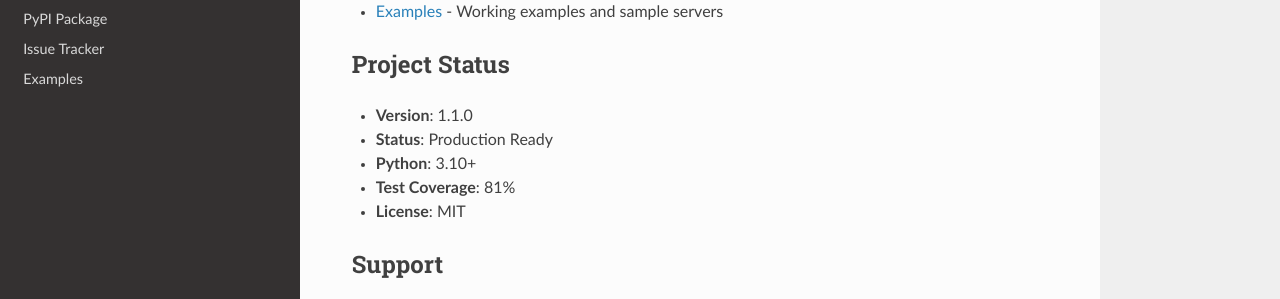
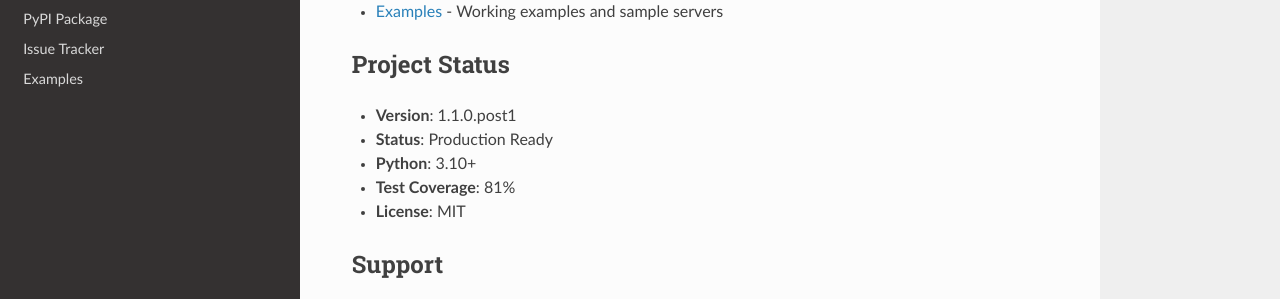
Before and after one commit to apisani1/mcp-multi-server, a Sphinx documentation site: the page built from docs/index.md, in a window 1280 px wide and 900 px high, scrolled down 2839 px. Shown: the part 311-610 px from the top of the window. Built offline with Sphinx 7.4.7 and the Read the Docs theme 3.1.0, drawn with Linux system fonts in a browser that asks for light colours.

Commit message:
release 1.1.0.post1: chore(patch) post
Changes
--------------------------------------------------------------------------------
This is a maintenance release with no changes to the public API. All updates are internal to the development infrastructure and tooling.

CI/CD Improvements:
The GitHub Actions workflows for tests, release, and docs have been overhauled and synced with the latest project template. Integration tests are now correctly excluded from the standard CI test run, and a dedicated tests:ci command was added to run.sh to make this distinction explicit. A missing system dependency step required for Pillow compilation was restored to the test workflow.

Release Script Overhaul:
The release script (scripts/release.py) was significantly refactored. It now uses a RollbackState mechanism to safely undo partial changes if the release process fails mid-way, and adds an interactive confirmation mode so each step can be reviewed before execution.

Developer Tooling:
The Makefile and run.sh script were synced with the latest generate-project template, bringing in additional development commands and improving consistency. A fix was also applied for Python 3 PATH resolution under Poetry 2.x. The notes/ directory is now excluded from version control via .gitignore.

```diff
--- a/docs/conf.py
+++ b/docs/conf.py
@@ -14,7 +14,7 @@
 project = "mcp-multi-server"
 copyright = f"{datetime.now().year}, Antonio Pisani"
 author = "Antonio Pisani"
-release = "1.1.0"
+release = "1.1.0.post1"
 
 os.environ["SPHINX_BUILD"] = "True"
 
--- a/docs/index.md
+++ b/docs/index.md
@@ -194,7 +194,7 @@
 
 ## Project Status
 
-- **Version**: 1.1.0
+- **Version**: 1.1.0.post1
 - **Status**: Production Ready
 - **Python**: 3.10+
 - **Test Coverage**: 81%
--- a/pyproject.toml
+++ b/pyproject.toml
@@ -4,7 +4,7 @@
 
 [project]
 name = "mcp-multi-server"
-version = "1.1.0"
+version = "1.1.0.post1"
 description = "A Python library for managing connections to multiple Model Context Protocol (MCP) servers"
 authors = [{ name = "Antonio Pisani", email = "antonio.pisani@gmail.com" }]
 readme = "README.md"
--- a/src/mcp_multi_server/__init__.py
+++ b/src/mcp_multi_server/__init__.py
@@ -56,7 +56,7 @@
     - Examples: https://github.com/apisani1/mcp-multi-server/tree/main/examples
 """
 
-__version__ = "1.1.0"
+__version__ = "1.1.0.post1"
 
 from .client import MultiServerClient
 from .config import (
```
Also changed, not shown: CHANGELOG.md (+15 -0 lines).
